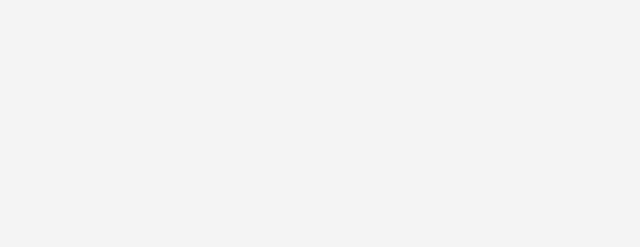
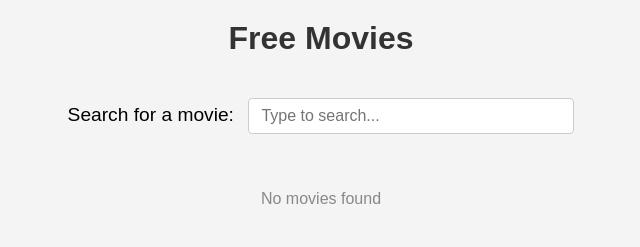
Before and after one commit to dylaniscool54/movie, a plain HTML site: page index.html in a window 1280 px wide. Shown: the whole page, without its empty margins (319-959 px from the left). Drawn offline with Linux system fonts and the light colour scheme.

Commit message:
Update index.html

```diff
--- a/index.html
+++ b/index.html
@@ -8,13 +8,30 @@
     body {
       font-family: Arial, sans-serif;
       margin: 0;
-      padding: 0;
       background-color: #f4f4f4;
+      align-items: center;
+      display: flex;
+      flex-direction: column;
     }
     h1 {
       text-align: center;
       color: #333;
       margin-top: 20px;
+    }
+    #search-container {
+      text-align: center;
+      margin: 20px 0;
+    }
+    label {
+      font-size: 1.2em;
+      margin-right: 10px;
+    }
+    input[type="text"] {
+      padding: 8px 12px;
+      font-size: 1em;
+      border: 1px solid #ccc;
+      border-radius: 4px;
+      width: 300px;
     }
     #movielist {
       display: flex;
@@ -22,6 +39,7 @@
       justify-content: center;
       padding: 20px;
       gap: 20px;
+      width: 50%;
     }
     .movie-item {
       display: block;
@@ -58,39 +76,45 @@
   </style>
 </head>
 <body>
+  <h1>Free Movies</h1>
+  <div id="search-container">
+    <label for="search">Search for a movie:</label>
+    <input type="text" id="search" placeholder="Type to search...">
+  </div>
   <div id="movielist">
     <img src="https://cdn.glitch.global/184a66ff-fa51-4ace-99ce-0e56303a65c9/loading%20(1).gif?v=1732948714008" alt="Loading...">
   </div>
 <script>
-  async function makelist() {
-    const allmovies = await fetch("movs.json");
-    const allmovs = await allmovies.json();
+  let allmovies = []; // Variable to store all movies
+
+  async function makelist(filter = "") {
+    if (!allmovies.length) {
+      const response = await fetch("movs.json");
+      allmovies = await response.json();
+    }
+
     const a = document.getElementById("movielist");
     let h = "";
 
-    for (let i of allmovs) {
-      let link = `/player.html?v=${i["name"]}&id=${i["id"]}&key=${i["key"]}`;
-      let l = `<a class="movie-item" href="#" onclick="navigateParent('${link}')">
-                  <h2>${i["name"]}</h2>
-                  <img src="${i["img"]}" alt="${i["name"]}">
-                </a>`;
-      h += l;
+    for (let movie of allmovies) {
+      if (movie.name.toLowerCase().includes(filter.toLowerCase())) {
+        let link = `/player.html?v=${movie["name"]}&id=${movie["id"]}&key=${movie["key"]}`;
+        let l = `<a class="movie-item" href="${link}">
+                    <h2>${movie["name"]}</h2>
+                    <img src="${movie["img"]}" alt="${movie["name"]}">
+                  </a>`;
+        h += l;
+      }
     }
-    a.innerHTML = h;
+
+    a.innerHTML = h || `<p style="text-align: center; color: #888;">No movies found</p>`;
   }
 
-  function navigateParent(url) {
-    if (window.parent !== window) {
-      // If inside an iframe, navigate the parent window
-      window.parent.location.href = url;
-    } else {
-      // If not in an iframe, navigate the current window
-      window.location.href = url;
-    }
-  }
+  document.getElementById("search").addEventListener("input", (event) => {
+    makelist(event.target.value); // Filter the movie list based on the search input
+  });
 
-  makelist();
+  makelist(); // Initial list generation
 </script>
-
 </body>
 </html>
```
